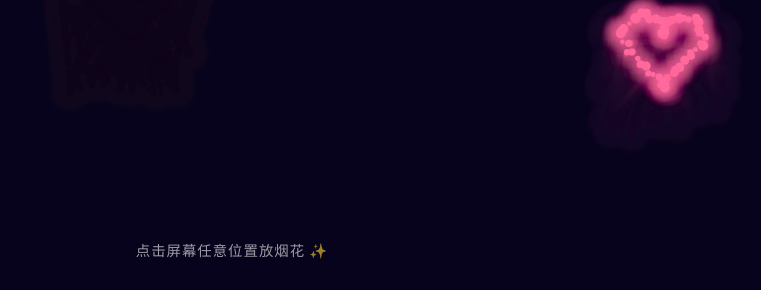
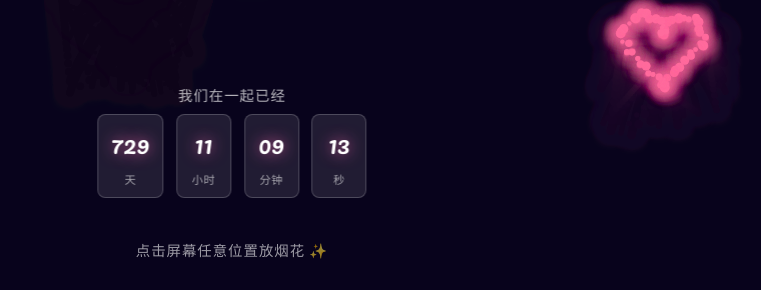
Before and after one commit to sr1919746/fireworks-heart, a plain HTML site: page index.html in a window 1280 px wide. Shown: the part 510-800 px from the top of the page, without its empty margins (408-1169 px from the left). Drawn offline with Linux system fonts and the light colour scheme.

Commit message:
Add timer display to index.html

```diff
--- a/index.html
+++ b/index.html
@@ -1,3 +1,4 @@
+
 <!DOCTYPE html>
 <html lang="zh-CN">
 <head>
@@ -61,6 +62,59 @@
             }
         }
 
+        .timer {
+            position: absolute;
+            top: 73%;
+            left: 50%;
+            transform: translateX(-50%);
+            text-align: center;
+            z-index: 10;
+            pointer-events: none;
+            opacity: 0;
+            animation: fadeIn 2s 0.5s ease-in forwards;
+        }
+
+        .timer-label {
+            font-family: 'Pacifico', cursive;
+            font-size: 0.9rem;
+            color: rgba(255, 255, 255, 0.7);
+            letter-spacing: 1px;
+            margin-bottom: 0.4rem;
+            margin-top: 0.5rem;
+        }
+
+        .timer-display {
+            display: flex;
+            gap: 0.8rem;
+            justify-content: center;
+            flex-wrap: nowrap;
+        }
+
+        .timer-unit {
+            background: rgba(255, 255, 255, 0.1);
+            backdrop-filter: blur(10px);
+            border: 1px solid rgba(255, 255, 255, 0.2);
+            border-radius: 8px;
+            padding: 0.5rem 0.8rem;
+            min-width: 55px;
+        }
+
+        .timer-number {
+            font-family: 'Pacifico', cursive;
+            font-size: 1.5rem;
+            color: #fff;
+            text-shadow: 0 0 15px rgba(255, 105, 180, 0.8);
+            display: block;
+        }
+
+        .timer-text {
+            font-family: 'Pacifico', cursive;
+            font-size: 0.7rem;
+            color: rgba(255, 255, 255, 0.6);
+            letter-spacing: 0.5px;
+            margin-top: 0.2rem;
+        }
+
         .stars {
             position: absolute;
             width: 100%;
@@ -111,9 +165,55 @@
         <p>愿所有的美好都如约而至</p>
     </div>
 
+    <div class="timer">
+        <div class="timer-label">我们在一起已经</div>
+        <div class="timer-display">
+            <div class="timer-unit">
+                <span class="timer-number" id="days">0</span>
+                <span class="timer-text">天</span>
+            </div>
+            <div class="timer-unit">
+                <span class="timer-number" id="hours">0</span>
+                <span class="timer-text">小时</span>
+            </div>
+            <div class="timer-unit">
+                <span class="timer-number" id="minutes">0</span>
+                <span class="timer-text">分钟</span>
+            </div>
+            <div class="timer-unit">
+                <span class="timer-number" id="seconds">0</span>
+                <span class="timer-text">秒</span>
+            </div>
+        </div>
+    </div>
+
     <div class="hint">点击屏幕任意位置放烟花 ✨</div>
 
     <script>
+        // 计时器功能
+        const startDate = new Date('2024-02-07T20:00:00');
+
+        function updateTimer() {
+            const now = new Date();
+            const diff = now - startDate;
+
+            const days = Math.floor(diff / (1000 * 60 * 60 * 24));
+            const hours = Math.floor((diff % (1000 * 60 * 60 * 24)) / (1000 * 60 * 60));
+            const minutes = Math.floor((diff % (1000 * 60 * 60)) / (1000 * 60));
+            const seconds = Math.floor((diff % (1000 * 60)) / 1000);
+
+            document.getElementById('days').textContent = days;
+            document.getElementById('hours').textContent = hours.toString().padStart(2, '0');
+            document.getElementById('minutes').textContent = minutes.toString().padStart(2, '0');
+            document.getElementById('seconds').textContent = seconds.toString().padStart(2, '0');
+        }
+
+        // 立即更新一次
+        updateTimer();
+        // 每秒更新
+        setInterval(updateTimer, 1000);
+
+        // 烟花代码
         const canvas = document.getElementById('canvas');
         const ctx = canvas.getContext('2d');
 
```
